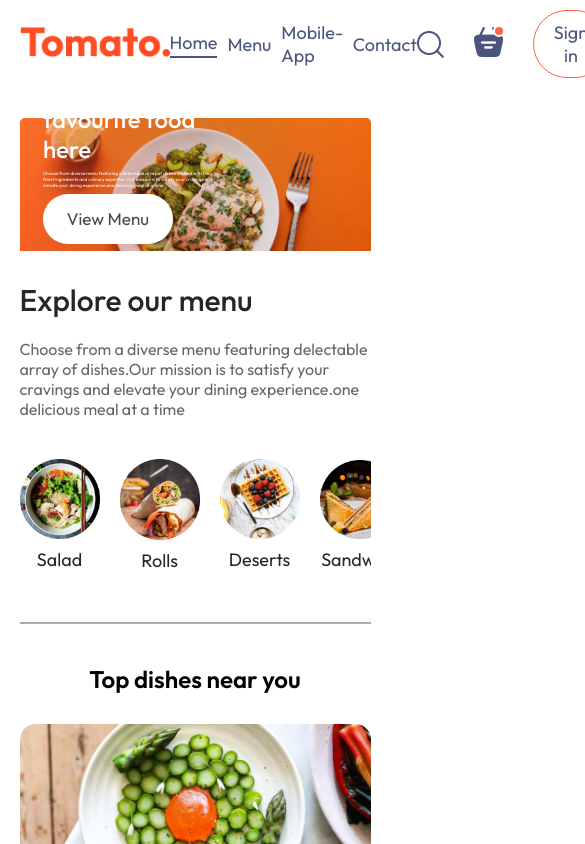
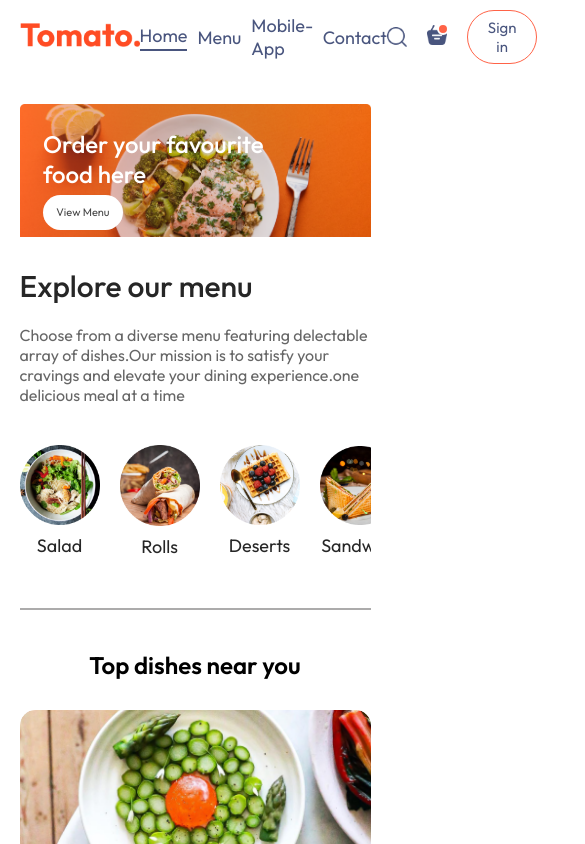
Before and after one commit to GTK-kala/React-Food-Delivery-App, a React (Vite) app in the folder React-Food-App/: page / in a window 390 px wide. Shown: the top 844 px of the page, 585 px wide, since content can reach past the window. Built offline with nearby package versions, Linux system fonts and the light colour scheme.

Commit message:
Fourteenth commit

```diff
--- a/React-Food-App/src/Components/ExploreMenu/Menu.css
+++ b/React-Food-App/src/Components/ExploreMenu/Menu.css
@@ -47,3 +47,9 @@
     padding: 2px;
     border-radius: 30px;
 }
+@media (max-width:1050px) {
+    .menu-text{
+      max-width: 100%;
+      font-size: 14px;
+    }
+}
--- a/React-Food-App/src/Components/Footer/Footer.css
+++ b/React-Food-App/src/Components/Footer/Footer.css
@@ -45,3 +45,13 @@
     border: none;
     margin: 20px 0;
 }
+@media (max-width:750px) {
+    .footer-content{
+        display: flex;
+        flex-direction: column;
+        gap: 35px;
+    }
+    .footer-copyright{
+        text-align: center;
+    }
+}
--- a/React-Food-App/src/Components/Header/Header.css
+++ b/React-Food-App/src/Components/Header/Header.css
@@ -37,3 +37,21 @@
     transition: background-color 0.3s ease;
     position: relative;
 }
+@media (max-width:1050px) {
+    .header-contents{
+        max-width: 45%;
+    }
+}
+@media (max-width:750px) {
+    .header-contents{
+        max-width: 65%;
+    }
+    .header-contents p{
+        display: none;
+    }
+    .header-contents button{
+        width: 80px;
+        height: 35px;
+        font-size: 11px;
+    }
+}
--- a/React-Food-App/src/Components/NavBar/NavBar.css
+++ b/React-Food-App/src/Components/NavBar/NavBar.css
@@ -61,3 +61,46 @@
     border-radius: 50%;
     border: 2px solid white;
 }
+@media (max-width:1050px) {
+    .navbar .logo{
+        width: 140px;
+    }
+    .navbar-menu{
+        gap: 20px;
+        font-size: 17px;
+    }
+    .navbar-right{
+        gap: 30px;
+    }
+    .navbar-right img{
+        width: 22px;
+    }
+    .navbar-right button{
+        padding: 8px 25px;
+    }
+}
+@media (max-width:900px) {
+    .navbar .logo{
+        width: 120px;
+    }
+    .navbar-menu{
+        gap: 15px;
+        font-size: 16px;
+    }
+    .navbar-right{
+        gap: 20px;
+    }
+    .navbar-right img{
+        width: 20px;
+    }
+    .navbar-right button{
+        padding: 7px 20px;
+        font-size: 15px;
+    }
+}
+@media (max-width:750px) {
+
+    .navbar-menu{
+       display: none;
+    }
+}
--- a/React-Food-App/src/Components/NavBar/NavBar.jsx
+++ b/React-Food-App/src/Components/NavBar/NavBar.jsx
@@ -10,10 +10,10 @@ const NavBar = () => {
     <div className='navbar'>
        <Link to="/"><img src={assets.logo} className='logo' /></Link>
         <ul className="navbar-menu" >
-          <li className={click === "Home" ? 'active' : ''} onClick={() =>setClick('Home')}><Link to="/">Home</Link></li>
-          <li className={click === "Menu" ? 'active' : ''} onClick={() =>setClick('Menu')}><Link to="/menu">Menu</Link></li>
-          <li className={click === "Mobile-App" ? 'active' : ''} onClick={() =>setClick('Mobile-App')}><Link to="/mobile-app">Mobile-App</Link></li>
-          <li className={click === "Contact" ? 'active' : ''} onClick={() =>setClick('Contact')}><Link to="/contact">Contact</Link></li>
+          <Link to={'/'} className={click === "Home" ? 'active' : ''} onClick={() =>setClick('Home')}>Home</Link>
+          <a href='#menu' className={click === "Menu" ? 'active' : ''} onClick={() =>setClick('Menu')}>Menu</a>
+          <a href='#app-download' className={click === "Mobile-App" ? 'active' : ''} onClick={() =>setClick('Mobile-App')}>Mobile-App</a>
+          <a href='#footer' className={click === "Contact" ? 'active' : ''} onClick={() =>setClick('Contact')}>Contact</a>
         </ul>
         <div className="navbar-right">
           <img src={assets.search_icon} />
--- a/React-Food-App/src/index.css
+++ b/React-Food-App/src/index.css
@@ -5,6 +5,7 @@
   margin : 0;
   box-sizing: border-box;
   font-family: Outfit;
+  scroll-behavior: smooth;
 }
 body{
   min-height: 100vh;
```
